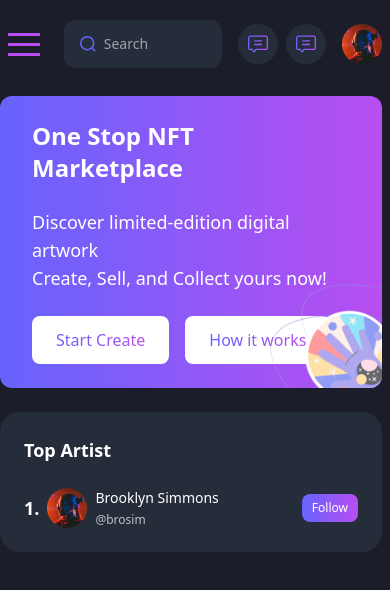
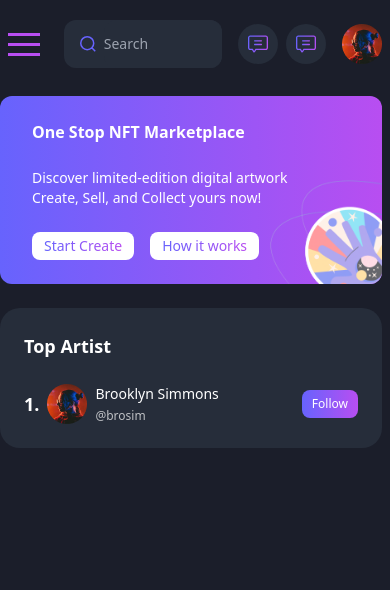
Before and after one commit to moehzi/cuanmakers-dashboard, a React (Vite) app: page / in a window 390 px wide. Shown: the top 590 px of the page. Built offline with nearby package versions, Linux system fonts and the light colour scheme.

Commit message:
fix: banner responsive

```diff
--- a/package.json
+++ b/package.json
@@ -7,6 +7,7 @@
     "preview": "vite preview"
   },
   "dependencies": {
+    "axios": "^0.24.0",
     "hamburger-react": "^2.4.1",
     "react": "^17.0.2",
     "react-dom": "^17.0.2",
--- a/src/components/bannerButton/BannerButton.jsx
+++ b/src/components/bannerButton/BannerButton.jsx
@@ -2,8 +2,8 @@ import React from "react";
 
 function BannerButton(props) {
   return (
-    <button className="px-6 py-3 bg-white rounded-lg">
-      <span className="text-base font-medium text-transparent bg-clip-text bg-gradient-to-r from-purple-banner-1 to-purple-banner-2">
+    <button className="px-3 py-1 bg-white rounded-lg md:px-6 md:py-3">
+      <span className="text-sm font-medium text-transparent sm:text-base bg-clip-text bg-gradient-to-r from-purple-banner-1 to-purple-banner-2">
         {props.text}
       </span>
     </button>
--- a/src/index.css
+++ b/src/index.css
@@ -4,7 +4,7 @@
 
 @layer base {
 	h1 {
-		@apply text-2xl font-bold md:text-4xl font-primary;
+		@apply text-base sm:text-2xl font-bold md:text-4xl font-primary;
 	}
 
 	h2 {
@@ -16,7 +16,7 @@
 	}
 
 	h4 {
-		@apply text-lg font-bold font-primary;
+		@apply text-sm sm:text-lg font-bold font-primary;
 	}
 
 	body {
```
Also changed, not shown: src/services/TopArtist.js (added), 2 other files (tests, documents, lock files or other folders).
